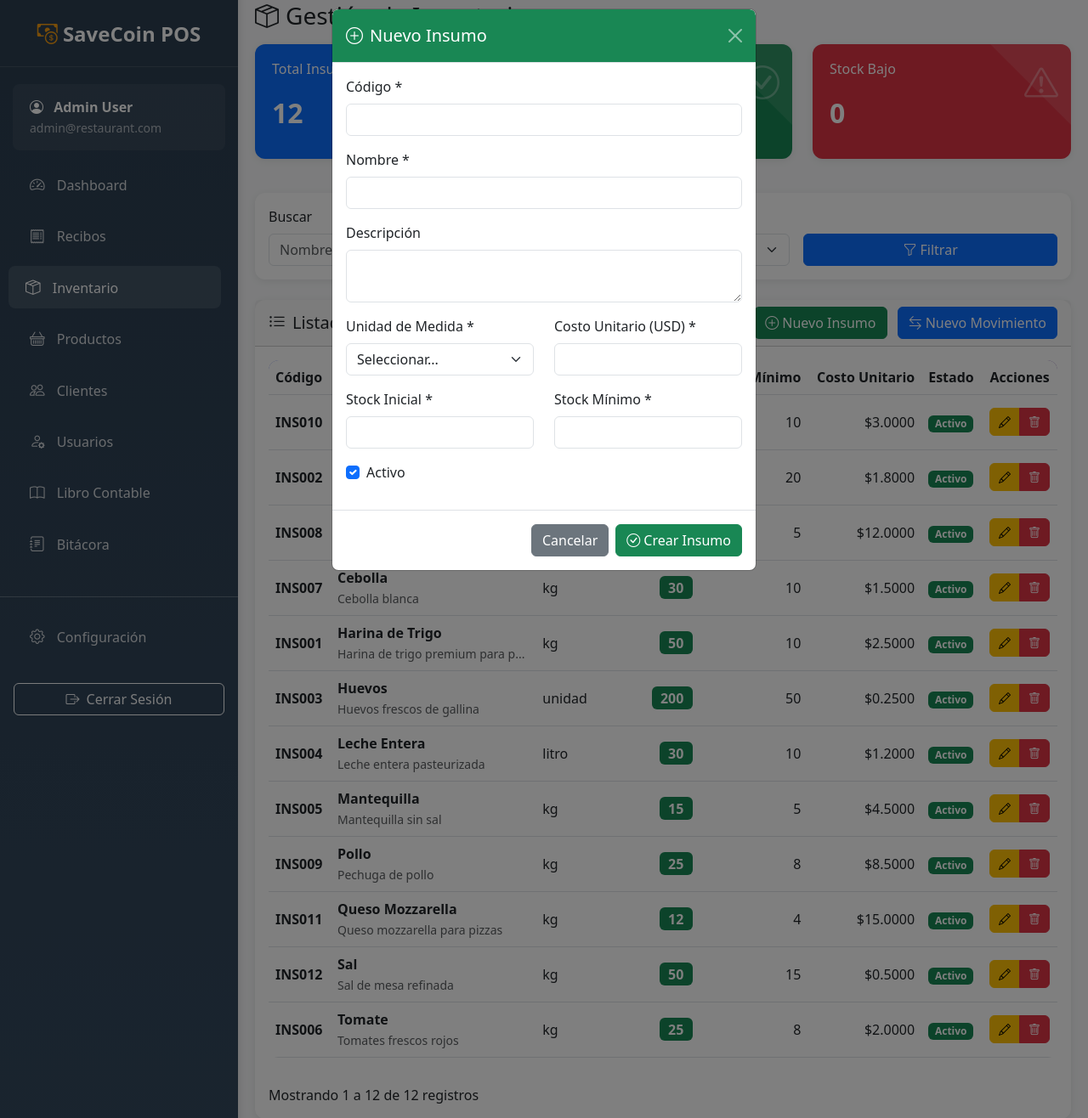
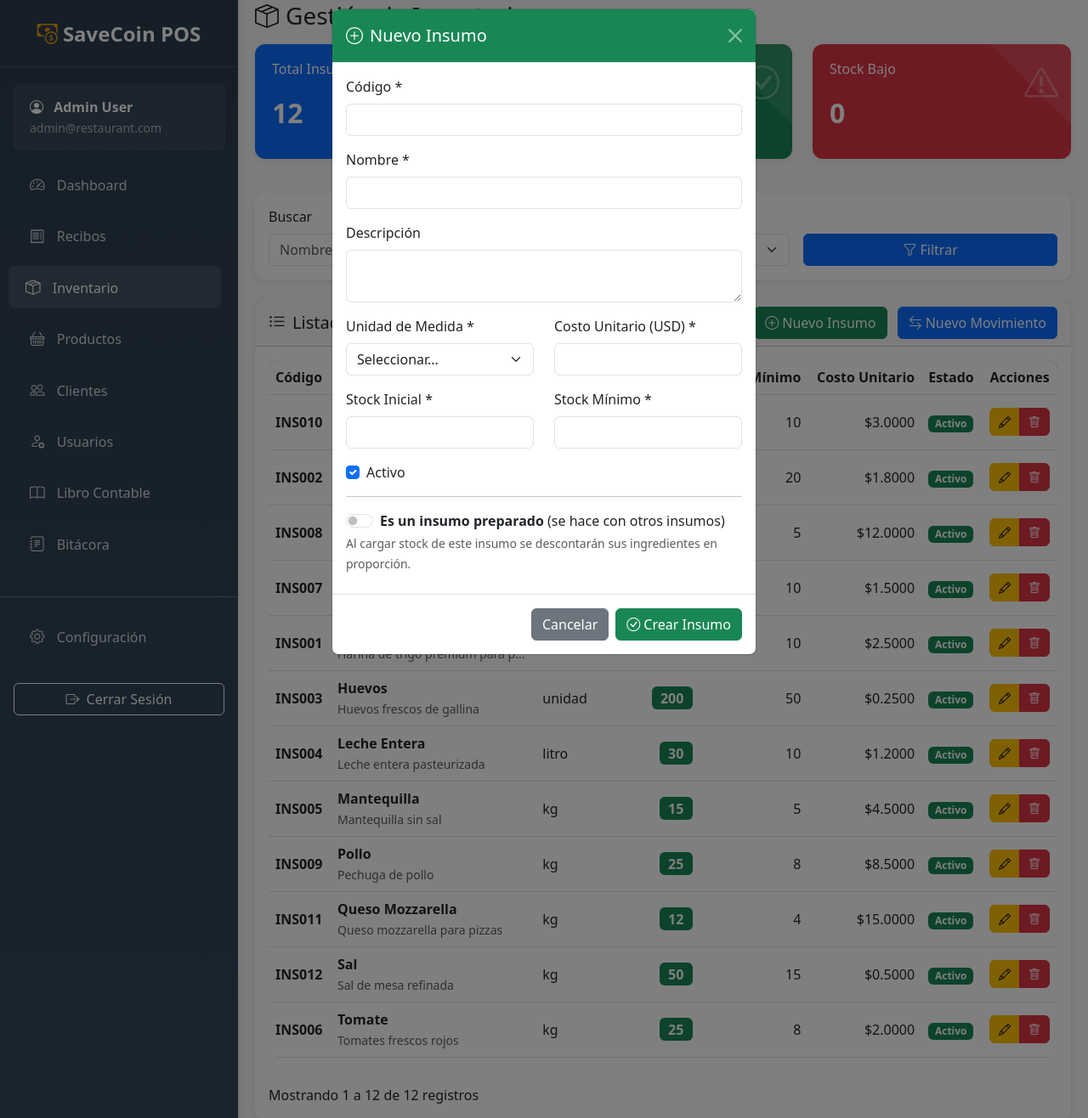
Before and after one commit to giansantegiuseppe01/savecoin, a Laravel app: page /inventario in a window 1280 px wide, after a click on "Nuevo Insumo". Shown: the part 18-1334 px from the top of the page at 85% size. Run offline with Laravel 12, Linux system fonts and the light colour scheme; a user stored in the database is signed in; data comes from the database, SQL or seed files in the repository; tables that the repository leaves empty hold one stand-in row (values such as "Sample post"); parts of the project's set-up code (start-up, migrations or seed data) failed here and were passed over.

Commit message:
Insumos preparados: receta con rendimiento; cargar un preparado descuenta sus ingredientes (web y app admin)
Co-Authored-By: Claude Sonnet 5.5 <noreply@anthropic.com>
Claude-Session: https://claude.ai/code/session_01Bz5fAkDQqqpxMeZwPEymYn

```diff
--- a/app/Http/Controllers/InventarioController.php
+++ b/app/Http/Controllers/InventarioController.php
@@ -4,6 +4,7 @@ namespace App\Http\Controllers;
 
 use App\Models\BitacoraInventario;
 use App\Models\Insumo;
+use App\Services\InventarioService;
 use App\Services\ReciboPdfService;
 use Illuminate\Http\Request;
 use Illuminate\Support\Facades\Auth;
@@ -30,7 +31,7 @@ class InventarioController extends Controller
             $query->where('activo', false);
         }
 
-        $insumos = $query->orderBy('nombre')->paginate(20);
+        $insumos = $query->with('ingredientes')->orderBy('nombre')->paginate(20);
 
         // Guardar filtros para PDF
         $filtros = [
@@ -43,7 +44,10 @@ class InventarioController extends Controller
         $stockBajo = Insumo::whereColumn('stock_actual', '<', 'stock_minimo')->count();
         $insumosActivos = Insumo::where('activo', true)->count();
 
+        $todosInsumos = Insumo::orderBy('nombre')->get(['id', 'nombre', 'unidad_medida']);
+
         return view('inventario.index', compact(
+            'todosInsumos',
             'insumos',
             'totalInsumos',
             'stockBajo',
@@ -97,6 +101,10 @@ class InventarioController extends Controller
                 'costo_unitario' => 'required|numeric|min:0',
                 'stock_actual' => 'required|numeric|min:0',
                 'stock_minimo' => 'required|numeric|min:0',
+                'rendimiento' => 'nullable|numeric|gt:0',
+                'ingredientes' => 'nullable|array',
+                'ingredientes.*.insumo_id' => 'required_with:ingredientes|exists:insumos,id',
+                'ingredientes.*.cantidad' => 'required_with:ingredientes|numeric|gt:0',
             ]);
 
             $activo = $request->has('activo') && $request->activo == '1';
@@ -111,6 +119,8 @@ class InventarioController extends Controller
                 'stock_minimo' => $validated['stock_minimo'],
                 'activo' => $activo,
             ]);
+
+            $this->guardarReceta($insumo, $validated);
 
             return response()->json([
                 'success' => true,
@@ -144,6 +154,10 @@ class InventarioController extends Controller
                 'unidad_medida' => 'required|in:G,Kg,Lt,Unidad',
                 'costo_unitario' => 'required|numeric|min:0',
                 'stock_minimo' => 'required|numeric|min:0',
+                'rendimiento' => 'nullable|numeric|gt:0',
+                'ingredientes' => 'nullable|array',
+                'ingredientes.*.insumo_id' => 'required_with:ingredientes|exists:insumos,id',
+                'ingredientes.*.cantidad' => 'required_with:ingredientes|numeric|gt:0',
             ]);
 
             $activo = $request->has('activo') && $request->activo == '1';
@@ -158,6 +172,8 @@ class InventarioController extends Controller
                 'stock_minimo' => $validated['stock_minimo'],
                 'activo' => $activo,
             ]);
+
+            $this->guardarReceta($insumo, $validated);
 
             return response()->json([
                 'success' => true,
@@ -178,6 +194,20 @@ class InventarioController extends Controller
                 'message' => 'Error al actualizar insumo.',
             ], 500);
         }
+    }
+
+    /** Guarda (o quita) la receta de un insumo preparado a partir de los datos validados. */
+    private function guardarReceta(Insumo $insumo, array $validated): void
+    {
+        $filas = $validated['ingredientes'] ?? [];
+        $rendimiento = isset($validated['rendimiento']) ? (float) $validated['rendimiento'] : null;
+
+        if ($filas !== [] && $rendimiento === null) {
+            // Sin rendimiento indicado, rinde lo que suman los ingredientes
+            $rendimiento = (float) collect($filas)->sum('cantidad');
+        }
+
+        $insumo->guardarReceta($rendimiento, $filas);
     }
 
     public function destroy($id)
@@ -227,6 +257,25 @@ class InventarioController extends Controller
             $tipoMovimiento = $validated['tipo_movimiento'];
 
             $stockAnterior = $insumo->stock_actual;
+
+            // Cargar un insumo preparado consume sus ingredientes (y queda en la bitácora)
+            if ($tipoMovimiento === 'entrada' && $insumo->esPreparado()) {
+                try {
+                    $insumo = app(InventarioService::class)
+                        ->registrarMovimiento($insumo, 'entrada', (float) $cantidad, $validated['motivo'], Auth::id());
+                } catch (\DomainException $e) {
+                    DB::rollBack();
+
+                    return response()->json(['success' => false, 'message' => $e->getMessage()], 400);
+                }
+                DB::commit();
+
+                return response()->json([
+                    'success' => true,
+                    'message' => 'Preparación registrada: se descontaron los ingredientes.',
+                    'stock_actual' => $insumo->stock_actual,
+                ]);
+            }
 
             if ($tipoMovimiento === 'entrada') {
                 $insumo->stock_actual += $cantidad;
--- a/app/Models/Insumo.php
+++ b/app/Models/Insumo.php
@@ -20,6 +20,7 @@ class Insumo extends Model
         'stock_actual',
         'unidad_medida',
         'stock_minimo',
+        'rendimiento',
         'activo',
     ];
 
@@ -27,6 +28,7 @@ class Insumo extends Model
         'costo_unitario' => 'decimal:4',
         'stock_actual' => 'decimal:4',
         'stock_minimo' => 'decimal:4',
+        'rendimiento' => 'decimal:4',
         'activo' => 'boolean',
     ];
 
@@ -37,6 +39,55 @@ class Insumo extends Model
             ->withTimestamps();
     }
 
+    /** Ingredientes de un insumo preparado (cantidad por lote en la unidad de cada ingrediente). */
+    public function ingredientes(): BelongsToMany
+    {
+        return $this->belongsToMany(self::class, 'insumo_ingredientes', 'insumo_id', 'ingrediente_id')
+            ->withPivot('cantidad')
+            ->withTimestamps();
+    }
+
+    public function esPreparado(): bool
+    {
+        return $this->rendimiento !== null && (float) $this->rendimiento > 0 && $this->ingredientes()->exists();
+    }
+
+    /**
+     * Guarda la receta del preparado (reemplaza la anterior) y recalcula su costo unitario.
+     *
+     * @param  array<int,array{insumo_id:int|string,cantidad:float|string}>  $filas
+     */
+    public function guardarReceta(?float $rendimiento, array $filas): void
+    {
+        $sync = [];
+        foreach ($filas as $fila) {
+            $id = (int) ($fila['insumo_id'] ?? 0);
+            $cantidad = (float) ($fila['cantidad'] ?? 0);
+            if ($id > 0 && $id !== $this->id && $cantidad > 0) {
+                $sync[$id] = ['cantidad' => ($sync[$id]['cantidad'] ?? 0) + $cantidad];
+            }
+        }
+
+        $this->ingredientes()->sync($sync);
+        $this->rendimiento = $sync === [] ? null : $rendimiento;
+        $this->save();
+        $this->recalcularCostoPreparado();
+    }
+
+    /** Costo por unidad = costo de los ingredientes de un lote / lo que rinde el lote. */
+    public function recalcularCostoPreparado(): void
+    {
+        if (! $this->esPreparado()) {
+            return;
+        }
+
+        $costoLote = $this->ingredientes()->get()->sum(
+            fn (self $i) => (float) $i->costo_unitario * (float) $i->pivot->cantidad
+        );
+        $this->costo_unitario = round($costoLote / (float) $this->rendimiento, 4);
+        $this->save();
+    }
+
     public function bitacoras(): HasMany
     {
         return $this->hasMany(BitacoraInventario::class);
--- a/resources/views/inventario/index.blade.php
+++ b/resources/views/inventario/index.blade.php
@@ -95,6 +95,9 @@
                                 <td><strong>{{ $insumo->codigo }}</strong></td>
                                 <td>
                                     <strong>{{ $insumo->nombre }}</strong>
+                                    @if($insumo->esPreparado())
+                                    <span class="badge bg-info text-dark" title="Se prepara con otros insumos">Preparado</span>
+                                    @endif
                                     @if($insumo->descripcion)
                                     <br><small class="text-muted">{{ Str::limit($insumo->descripcion, 30) }}</small>
                                     @endif
@@ -117,7 +120,7 @@
                                 <td class="text-center">
                                     <div class="btn-group" role="group">
                                         <button class="btn btn-sm btn-warning btn-action"
-                                                onclick="abrirModalEditar({{ $insumo->id }}, @js($insumo->codigo), @js($insumo->nombre), @js($insumo->descripcion ?? ''), @js($insumo->unidad_medida), {{ (float) $insumo->costo_unitario }}, {{ (float) $insumo->stock_actual }}, {{ (float) $insumo->stock_minimo }}, {{ $insumo->activo ? 'true' : 'false' }})"
+                                                onclick="abrirModalEditar({{ $insumo->id }}, @js($insumo->codigo), @js($insumo->nombre), @js($insumo->descripcion ?? ''), @js($insumo->unidad_medida), {{ (float) $insumo->costo_unitario }}, {{ (float) $insumo->stock_actual }}, {{ (float) $insumo->stock_minimo }}, {{ $insumo->activo ? 'true' : 'false' }}, @js($insumo->rendimiento !== null ? (float) $insumo->rendimiento : null), @js($insumo->ingredientes->map(fn ($i) => ['insumo_id' => $i->id, 'cantidad' => (float) $i->pivot->cantidad])->values()))"
                                                 title="Editar Insumo">
                                             <i class="bi bi-pencil"></i>
                                         </button>
@@ -203,6 +206,25 @@
                             <label class="form-check-label" for="activoCheck">Activo</label>
                         </div>
                     </div>
+                    <hr>
+                    <div class="mb-2">
+                        <div class="form-check form-switch">
+                            <input class="form-check-input" type="checkbox" id="crearEsPreparado" onchange="alternarReceta('crear')">
+                            <label class="form-check-label" for="crearEsPreparado"><strong>Es un insumo preparado</strong> (se hace con otros insumos)</label>
+                        </div>
+                        <small class="text-muted">Al cargar stock de este insumo se descontarán sus ingredientes en proporción.</small>
+                    </div>
+                    <div id="crearReceta" style="display:none">
+                        <div class="mb-2">
+                            <label class="form-label">Un lote rinde</label>
+                            <input type="number" name="rendimiento" id="crearRendimiento" class="form-control" step="0.0001" min="0" placeholder="Por defecto, la suma de los ingredientes">
+                        </div>
+                        <label class="form-label">Ingredientes de un lote</label>
+                        <div id="crearFilas"></div>
+                        <button type="button" class="btn btn-sm btn-outline-primary mt-1" onclick="agregarIngrediente('crear')">
+                            <i class="bi bi-plus"></i> Agregar ingrediente
+                        </button>
+                    </div>
                 </div>
                 <div class="modal-footer">
                     <button type="button" class="btn btn-secondary" data-bs-dismiss="modal">Cancelar</button>
@@ -274,6 +296,25 @@
                             <label class="form-check-label" for="editarActivoCheck">Activo</label>
                         </div>
                     </div>
+                    <hr>
+                    <div class="mb-2">
+                        <div class="form-check form-switch">
+                            <input class="form-check-input" type="checkbox" id="editarEsPreparado" onchange="alternarReceta('editar')">
+                            <label class="form-check-label" for="editarEsPreparado"><strong>Es un insumo preparado</strong> (se hace con otros insumos)</label>
+                        </div>
+                        <small class="text-muted">Al cargar stock de este insumo se descontarán sus ingredientes en proporción.</small>
+                    </div>
+                    <div id="editarReceta" style="display:none">
+                        <div class="mb-2">
+                            <label class="form-label">Un lote rinde</label>
+                            <input type="number" name="rendimiento" id="editarRendimiento" class="form-control" step="0.0001" min="0" placeholder="Por defecto, la suma de los ingredientes">
+                        </div>
+                        <label class="form-label">Ingredientes de un lote</label>
+                        <div id="editarFilas"></div>
+                        <button type="button" class="btn btn-sm btn-outline-primary mt-1" onclick="agregarIngrediente('editar')">
+                            <i class="bi bi-plus"></i> Agregar ingrediente
+                        </button>
+                    </div>
                 </div>
                 <div class="modal-footer">
                     <button type="button" class="btn btn-secondary" data-bs-dismiss="modal">Cancelar</button>
@@ -344,7 +385,36 @@
 
 @push('scripts')
 <script>
-function abrirModalEditar(id, codigo, nombre, descripcion, unidadMedida, costoUnitario, stockActual, stockMinimo, activo) {
+const INSUMOS_DISPONIBLES = @json($todosInsumos);
+let ingredienteFilaId = 0;
+
+function alternarReceta(prefijo) {
+    const activo = document.getElementById(prefijo + 'EsPreparado').checked;
+    document.getElementById(prefijo + 'Receta').style.display = activo ? 'block' : 'none';
+    // Sin el interruptor, no se envía receta (y se borra la que hubiera)
+    document.querySelectorAll('#' + prefijo + 'Receta input, #' + prefijo + 'Receta select').forEach(el => el.disabled = !activo);
+    if (activo && document.getElementById(prefijo + 'Filas').children.length === 0) agregarIngrediente(prefijo);
+}
+
+function agregarIngrediente(prefijo, insumoId = '', cantidad = '') {
+    const n = ++ingredienteFilaId; // contador: Date.now() repetía nombres de campo al crear filas seguidas
+    const propio = prefijo === 'editar' ? document.getElementById('editarInsumoId').value : '';
+    const opciones = INSUMOS_DISPONIBLES
+        .filter(i => String(i.id) !== String(propio))
+        .map(i => `<option value="${i.id}" ${String(i.id) === String(insumoId) ? 'selected' : ''}>${i.nombre.replace(/</g, '&lt;')} (${i.unidad_medida})</option>`)
+        .join('');
+    const fila = document.createElement('div');
+    fila.className = 'input-group mb-2';
+    fila.innerHTML = `
+        <select name="ingredientes[${n}][insumo_id]" class="form-select" required>
+            <option value="">Insumo...</option>${opciones}
+        </select>
+        <input type="number" name="ingredientes[${n}][cantidad]" class="form-control" step="0.0001" min="0.0001" placeholder="Cantidad" value="${cantidad}" required style="max-width:130px">
+        <button type="button" class="btn btn-outline-danger" onclick="this.parentElement.remove()"><i class="bi bi-x"></i></button>`;
+    document.getElementById(prefijo + 'Filas').appendChild(fila);
+}
+
+function abrirModalEditar(id, codigo, nombre, descripcion, unidadMedida, costoUnitario, stockActual, stockMinimo, activo, rendimiento = null, ingredientes = []) {
     document.getElementById('editarInsumoId').value = id;
     document.getElementById('editarCodigo').value = codigo;
     document.getElementById('editarNombre').value = nombre;
@@ -354,6 +424,13 @@ function abrirModalEditar(id, codigo, nombre, descripcion, unidadMedida, costoUn
     document.getElementById('editarStockActual').value = stockActual;
     document.getElementById('editarStockMinimo').value = stockMinimo;
     document.getElementById('editarActivoCheck').checked = activo;
+
+    // Receta del insumo preparado
+    document.getElementById('editarFilas').innerHTML = '';
+    document.getElementById('editarEsPreparado').checked = ingredientes.length > 0;
+    document.getElementById('editarRendimiento').value = rendimiento ?? '';
+    ingredientes.forEach(f => agregarIngrediente('editar', f.insumo_id, f.cantidad));
+    alternarReceta('editar');
 
     const modal = new bootstrap.Modal(document.getElementById('editarInsumoModal'));
     modal.show();
@@ -382,6 +459,9 @@ function eliminarInsumo(insumoId, nombre) {
         });
     }
 }
+
+// Los campos de receta empiezan desactivados hasta marcar "Es un insumo preparado"
+alternarReceta('crear');
 
 // Manejar envío de formularios con AJAX
 document.querySelectorAll('#formCrearInsumo, #formEditarInsumo, #formMovimientoStock').forEach(form => {
```
Also changed, not shown: app/Http/Controllers/Api/AdminInventarioController.php (+21 -5 lines), app/Services/InventarioService.php (+69 -1 lines), tests/Feature/InsumoPreparadoTest.php (added, +168 -0 lines), database/migrations/2026_11_07_000000_create_insumo_ingredientes_table.php (added), 1 other file.
